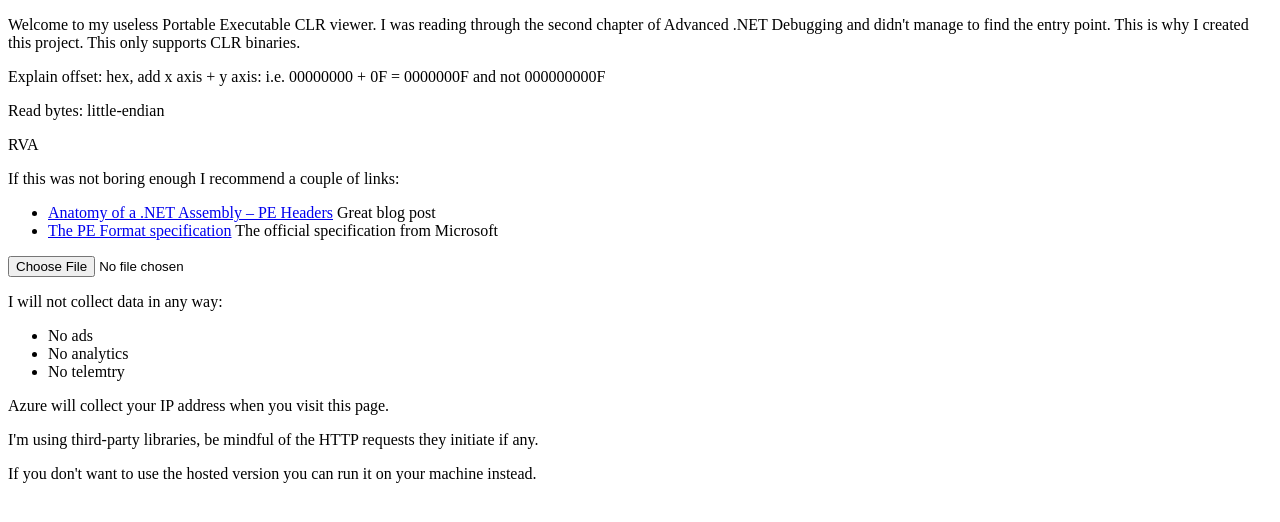
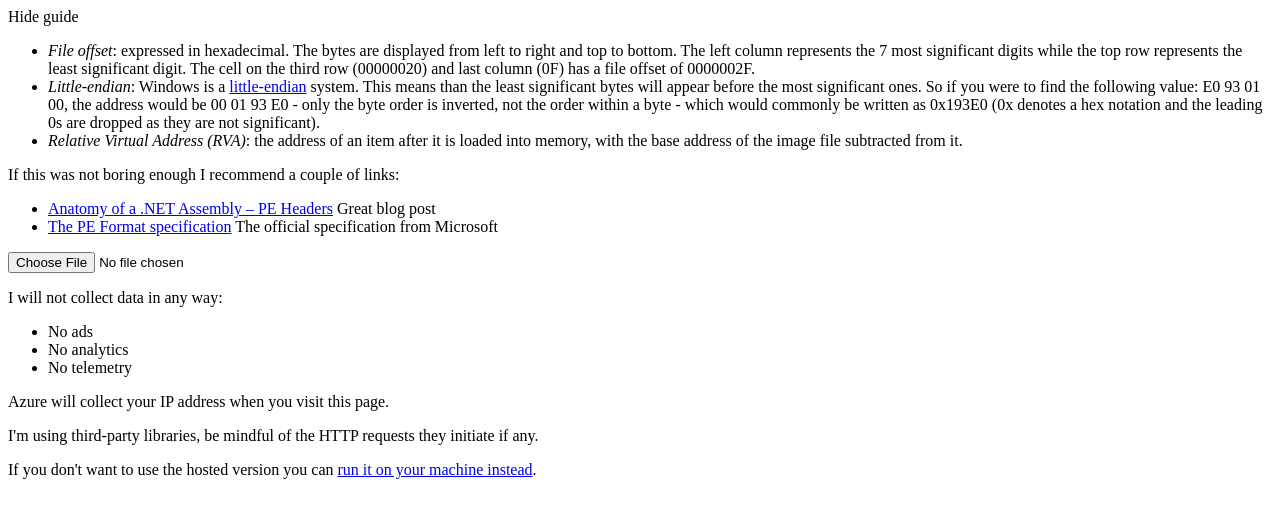
Before and after one commit to gabrielweyer/pe-clr-viewer, an Angular app: page / in a window 1280 px wide. Shown: the top 522 px of the page. Built offline with nearby package versions, Linux system fonts and the light colour scheme.

Commit message:
Improve copy

```diff
--- a/src/app/app.component.html
+++ b/src/app/app.component.html
@@ -1,9 +1,10 @@
-<div>
-  <p>Welcome to my useless Portable Executable CLR viewer. I was reading through the second chapter of Advanced .NET Debugging
-    and didn't manage to find the entry point. This is why I created this project. This only supports CLR binaries.</p>
-  <p>Explain offset: hex, add x axis + y axis: i.e. 00000000 + 0F = 0000000F and not 000000000F</p>
-  <p>Read bytes: little-endian</p>
-  <p>RVA</p>
+<a (click)="handleShowGuide()">{{showGuide ? 'Hide guide' : 'Show guide'}}</a>
+<div *ngIf="showGuide">
+  <ul>
+    <li><em>File offset</em>: expressed in hexadecimal. The bytes are displayed from left to right and top to bottom. The left column represents the 7 most significant digits while the top row represents the least significant digit. The cell on the third row (00000020) and last column (0F) has a file offset of 0000002F.</li>
+    <li><em>Little-endian</em>: Windows is a <a href="https://en.wikipedia.org/wiki/Endianness" target="_blank" rel="noopener noreferrer">little-endian</a> system. This means than the least significant bytes will appear before the most significant ones. So if you were to find the following value: E0 93 01 00, the address would be 00 01 93 E0 - only the byte order is inverted, not the order within a byte - which would commonly be written as 0x193E0 (0x denotes a hex notation and the leading 0s are dropped as they are not significant).</li>
+    <li><em>Relative Virtual Address (RVA)</em>: the address of an item after it is loaded into memory, with the base address of the image file subtracted from it.</li>
+  </ul>
   <p>If this was not boring enough I recommend a couple of links:</p>
   <ul>
     <li>
@@ -159,7 +160,7 @@
       <p>
           <span class="cli-header">CLI header ({{cliHeaderSize}} bytes)</span>
         </p>
-        <p>This is a native binary.</p>
+        <p>This is a native binary, there is no CLI header.</p>
   </div>
   </div>
 </div>
@@ -168,9 +169,9 @@
   <ul>
     <li>No ads</li>
     <li>No analytics</li>
-    <li>No telemtry</li>
+    <li>No telemetry</li>
   </ul>
   <p>Azure will collect your IP address when you visit this page.</p>
   <p>I'm using third-party libraries, be mindful of the HTTP requests they initiate if any.</p>
-  <p>If you don't want to use the hosted version you can run it on your machine instead.</p>
+  <p>If you don't want to use the hosted version you can <a href="https://github.com/gabrielweyer/pe-clr-viewer#running-locally" target="_blank" rel="noopener noreferrer">run it on your machine instead</a>.</p>
 </div>
--- a/src/app/app.component.ts
+++ b/src/app/app.component.ts
@@ -15,6 +15,7 @@ import { Segment } from "./segment";
 })
 export class AppComponent {
   public isReading: boolean = false;
+  public showGuide = true;
   public fileName: string;
   public hexes: Array<Byte>;
 
@@ -344,4 +345,8 @@ export class AppComponent {
 
     return PortableExecutableSubPart.None;
   }
+
+  handleShowGuide() {
+    this.showGuide = !this.showGuide;
+  }
 }
--- a/src/index.html
+++ b/src/index.html
@@ -2,7 +2,7 @@
 <html lang="en">
 <head>
   <meta charset="utf-8">
-  <title>PeClrViewer</title>
+  <title>PE CLR Viewer</title>
   <base href="/">
 
   <meta name="viewport" content="width=device-width, initial-scale=1">
```
